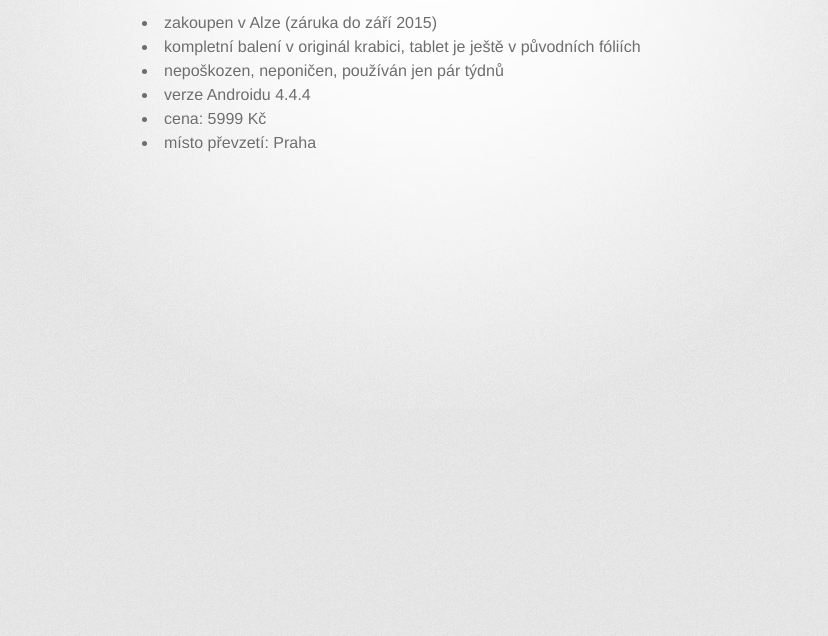
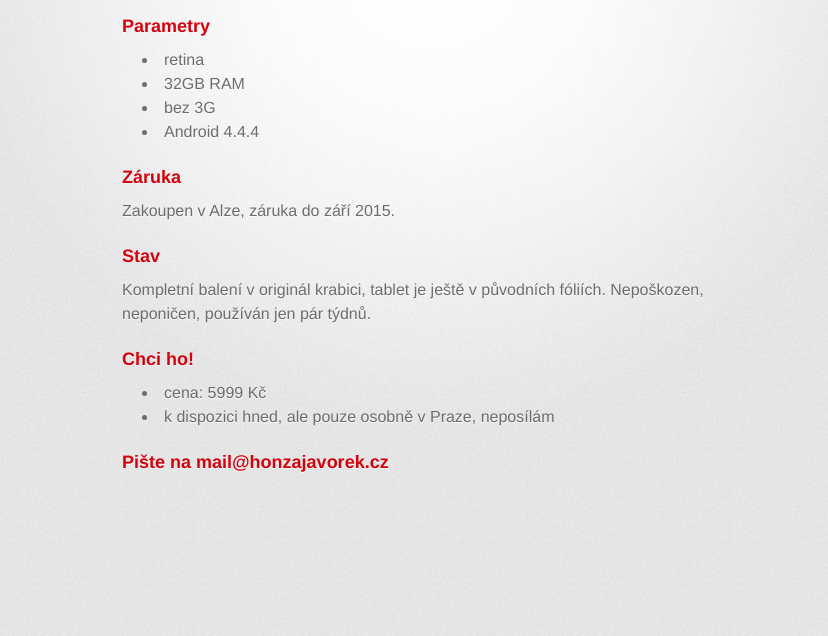
Before and after one commit to honzajavorek/tablet, a plain HTML site: page index.html in a window 1280 px wide. Shown: the part 164-800 px from the top of the page, without its empty margins (208-1036 px from the left). Drawn offline with Linux system fonts and the light colour scheme; a web font is replaced by a local one.

Commit message:
Update index.html

```diff
--- a/index.html
+++ b/index.html
@@ -10,7 +10,7 @@
     <!--[if lt IE 9]>
     <script src="//html5shiv.googlecode.com/svn/trunk/html5.js"></script>
     <![endif]-->
-    <title>Prodávám Nexus 10" retina, 32GB RAM, bez 3G</title>
+    <title>Prodávám Nexus 10": retina, 32GB RAM, bez 3G</title>
   </head>
 
   <body>
@@ -18,20 +18,38 @@
       <div class="inner">
 
         <header>
-          <h1>Prodávám Nexus 10" retina, 32GB RAM, bez 3G</h1>
+          <h1>Prodávám Nexus 10"</h1>
         </header>
 
         <section id="main_content">
-          <ul>
+          <h3>Fotky</h3>
 
-    <li>zakoupen v Alze (záruka do září 2015)</li>
-    <li>kompletní balení v originál krabici, tablet je ještě v původních fóliích</li>
-    <li>nepoškozen, neponičen, používán jen pár týdnů</li>
-    <li>verze Androidu 4.4.4</li>
-    <li>cena: 5999 Kč</li>
-    <li>místo převzetí: Praha</li>
+          <img src="">
 
+          <h3>Parametry</h3>
+                <ul>
+    <li>retina</li>
+    <li>32GB RAM</li>
+    <li>bez 3G</li>
+    <li>Android 4.4.4</li>
           </ul>
+
+          <h3>Záruka</h3>
+        <p>
+    Zakoupen v Alze, záruka do září 2015.</p>
+
+      <h3>Stav</h3>
+    <p>Kompletní balení v originál krabici, tablet je ještě v původních fóliích. Nepoškozen, neponičen, používán jen pár týdnů.
+
+      <h3>Chci ho!</h3>
+                <ul>
+          <li>cena: 5999 Kč</li>
+          <li>k dispozici hned, ale <b>pouze osobně v Praze</b>, neposílám</li>
+          </ul>
+
+      <h3>Pište na <a
+href="mailto:mail&#64;honzajavorek.cz">mail&#64;<!-- -->honzajavorek.cz</a></h3>
+
         </section>
       </div>
     </div>
```
